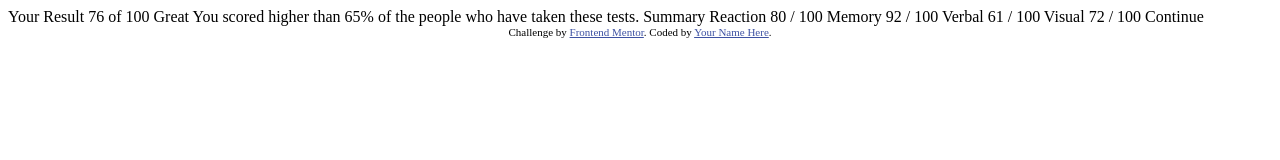
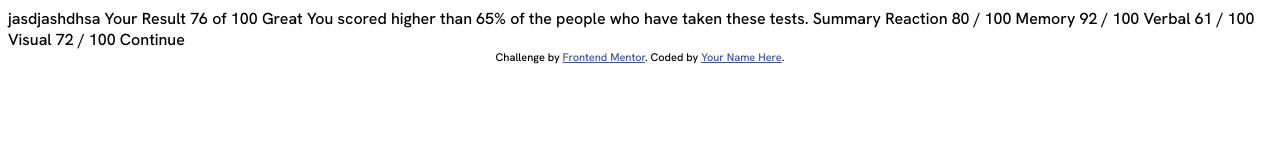
Before and after one commit to MaxTarasevich/results-summary-component, a website: page index.html in a window 1280 px wide. Drawn offline with Linux system fonts and the light colour scheme.

Commit message:
feat: start project with vite

```diff
--- a/index.html
+++ b/index.html
@@ -5,6 +5,10 @@
   <meta name="viewport" content="width=device-width, initial-scale=1.0"> <!-- displays site properly based on user's device -->
 
   <link rel="icon" type="image/png" sizes="32x32" href="./assets/images/favicon-32x32.png">
+  <link rel="preconnect" href="https://fonts.googleapis.com">
+<link rel="preconnect" href="https://fonts.gstatic.com" crossorigin>
+<link href="https://fonts.googleapis.com/css2?family=Hanken+Grotesk:wght@500;700;800&display=swap" rel="stylesheet">
+  <link rel="stylesheet" href='./style.css'>
 
   <title>Frontend Mentor | Results summary component</title>
 
@@ -15,6 +19,7 @@
   </style>
 </head>
 <body>
+  jasdjashdhsa
 
   Your Result
   76
--- /dev/null
+++ b/style.css
@@ -0,0 +1,21 @@
+:root {
+  --primary-red: hsl(0, 100%, 67%);
+  --primary-yellow: hsl(39, 100%, 56%);
+  --primary-teal: hsl(166, 100%, 37%);
+  --primary-blue: hsl(234, 85%, 45%);
+
+  --gradient-slate-blue: hsl(252, 100%, 67%);
+  --gradient-royal-blue: hsl(241, 81%, 54%);
+  --gradient-violet-blue: hsla(256, 72%, 46%, 1);
+  --gradient-persian-blue: hsla(241, 72%, 46%, 0);
+
+  --neutral-white: hsl(0, 0%, 100%);
+  --neutral-pale-blue: hsl(221, 100%, 96%);
+  --neutral-light-lavender: hsl(241, 100%, 89%);
+  --neutral-gray-blue: hsl(224, 30%, 27%);
+}
+
+body {
+  font-family: "Hanken Grotesk", sans-serif;
+  font-weight: 500;
+}
```
Also changed, not shown: package.json (added, +14 -0 lines), .codesandbox/tasks.json (added), 1 other file.
